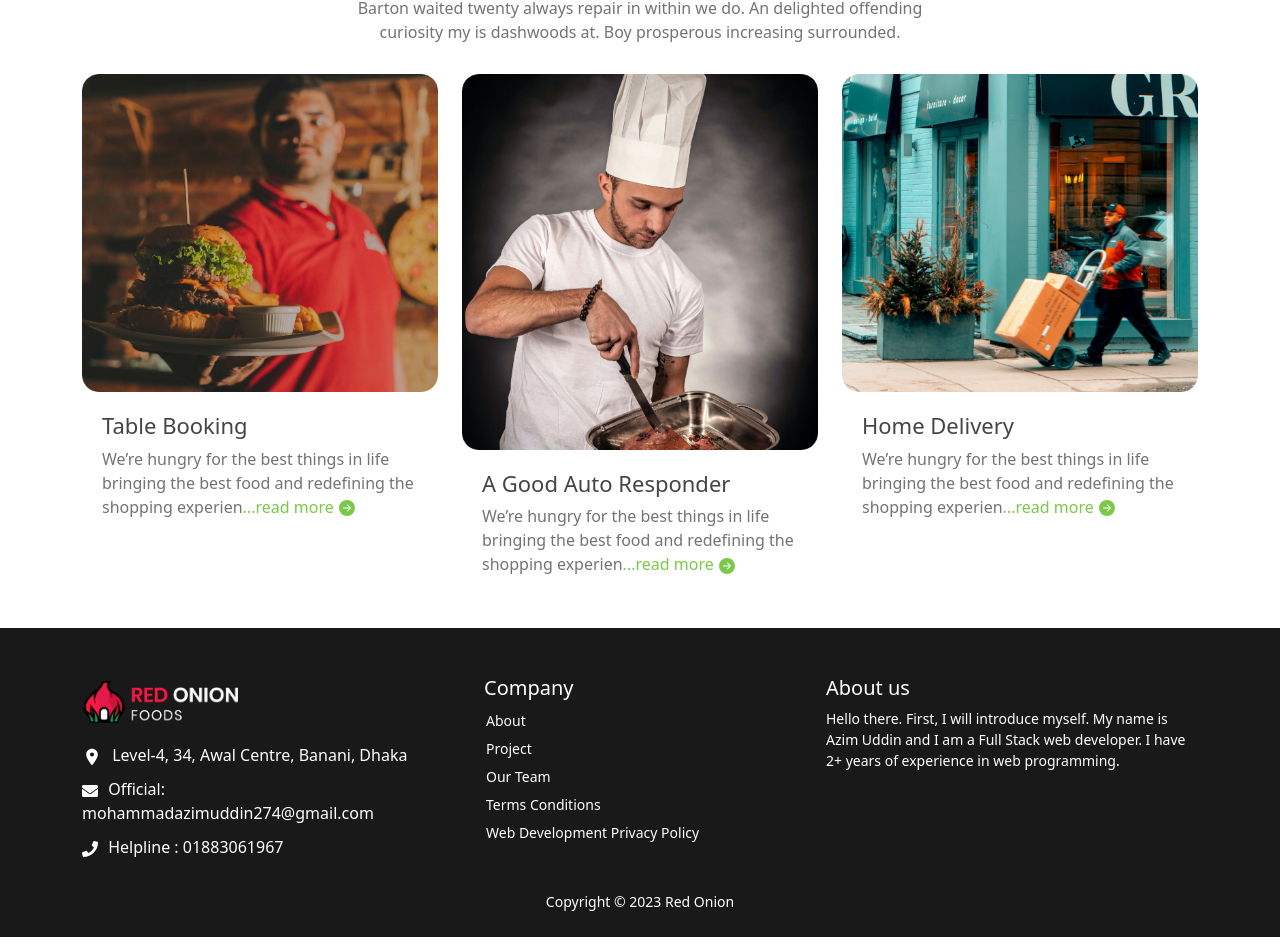
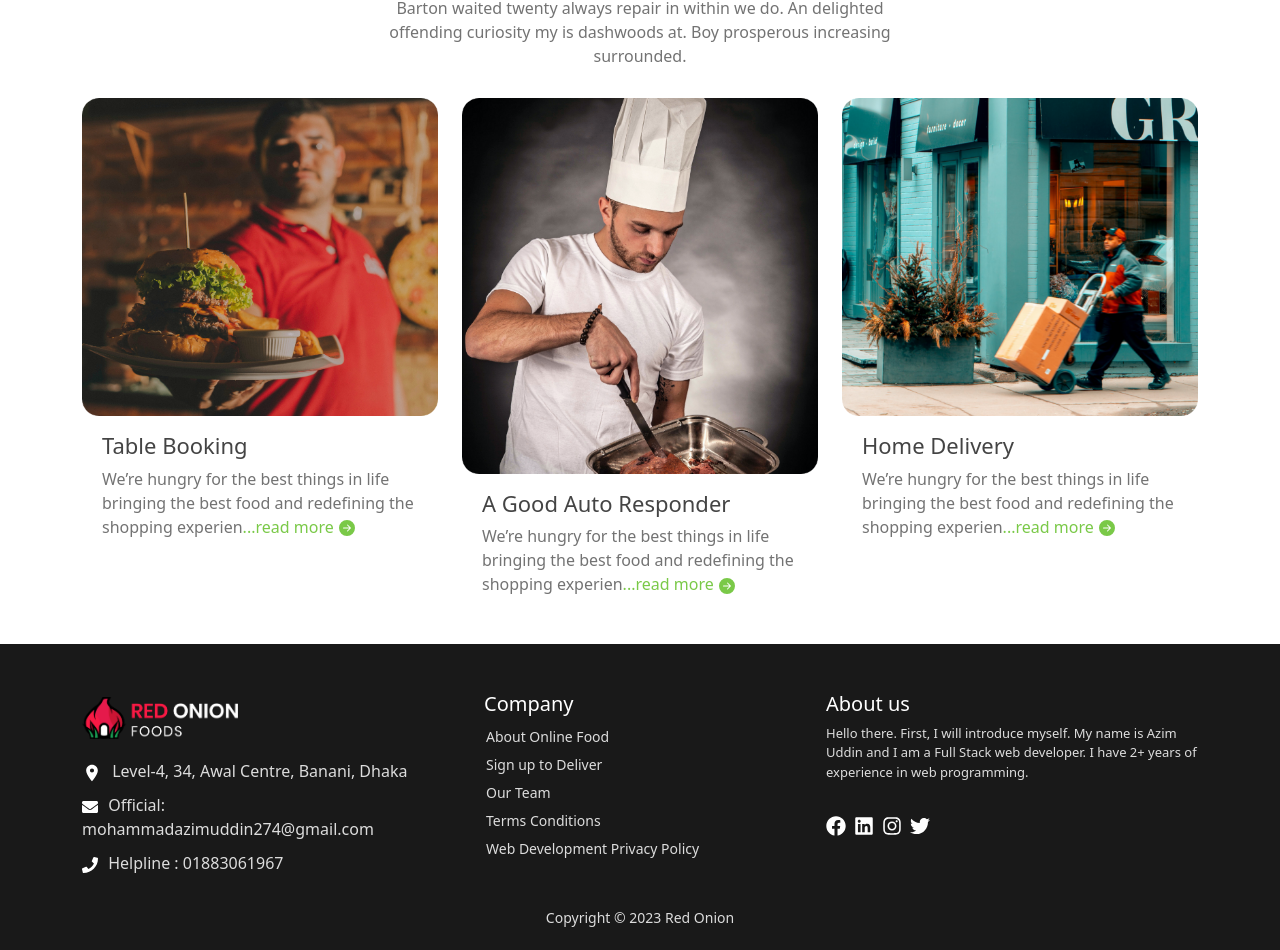
Before and after one commit to azimuddin2/red-onion-client, a React (Create React App) app: page / in a window 1280 px wide. Shown: the part 1239-2189 px from the top of the page. Built offline with nearby package versions, Linux system fonts and the light colour scheme; no server answers.

Commit message:
update chooseUs and table book section

```diff
--- a/src/pages/Home/ChooseSection/Choose/Choose.css
+++ b/src/pages/Home/ChooseSection/Choose/Choose.css
@@ -3,7 +3,7 @@
 }
 
 .choose-info {
-    padding: 20px;
+    padding: 16px 20px;
 }
 
 .choose-info h3 {
--- a/src/pages/Home/ChooseSection/Choose/Choose.js
+++ b/src/pages/Home/ChooseSection/Choose/Choose.js
@@ -11,7 +11,7 @@ const Choose = ({ choose }) => {
     }
 
     return (
-        <div className='col-4 choose'>
+        <div className='col-12 col-md-6 col-lg-4 choose'>
             <img src={image} alt="" />
             <div className='choose-info'>
                 <h3>{name}</h3>
@@ -20,15 +20,15 @@ const Choose = ({ choose }) => {
                     <span onClick={toggleReadMore}>
                         {
                             isReadMore ?
-                                <>
+                                <span style={{ cursor: 'pointer' }}>
                                     <span style={{ color: '#7ac948', fontWeight: '500', marginRight: '5px' }}>...read more</span>
                                     <BsArrowRightCircleFill style={{ color: '#7ac948' }}></BsArrowRightCircleFill>
-                                </>
+                                </span>
                                 :
-                                <>
+                                <span style={{ cursor: 'pointer' }}>
                                     <span style={{ color: '#7ac948', fontWeight: '500', marginRight: '5px' }}>show less</span>
                                     <BsArrowRightCircleFill style={{ color: '#7ac948' }}></BsArrowRightCircleFill>
-                                </>
+                                </span>
                         }
                     </span>
                 </p>
--- a/src/pages/Home/ChooseSection/ChooseUs/ChooseUs.css
+++ b/src/pages/Home/ChooseSection/ChooseUs/ChooseUs.css
@@ -4,10 +4,20 @@
 }
 
 .choose-us-title h2 {
-    color: #444444;
-
+    color: #151515;
+    text-transform: capitalize;
 }
 
 .choose-us-title p {
     color: #737373;
+    width: 50%;
+    margin: auto;
 }
+
+
+/* responsive mobile device */
+@media screen and (max-width: 576px) {
+    .choose-us-title p {
+        width: 90%;
+    }
+}
--- a/src/pages/Home/ChooseSection/ChooseUs/ChooseUs.js
+++ b/src/pages/Home/ChooseSection/ChooseUs/ChooseUs.js
@@ -12,19 +12,19 @@ const ChooseUs = () => {
             _id: 1,
             image: fastDelivery,
             name: "Table Booking",
-            description: "We’re hungry for the best things in life bringing the best food and redefining the shopping experience to our customers.foodpanda is multi national, fast-growing business that maintains its appeal as localised service with community ambition.",
+            description: "We’re hungry for the best things in life bringing the best food and redefining the shopping experience to our customers. foodpanda is multi national, fast-growing business that maintains its appeal as localised service with community ambition.",
         },
         {
             _id: 1,
             image: cookFood,
             name: "A Good Auto Responder",
-            description: "We’re hungry for the best things in life bringing the best food and redefining the shopping experience to our customers.foodpanda is multi national, fast-growing business that maintains its appeal as localised service with community ambition.",
+            description: "We’re hungry for the best things in life bringing the best food and redefining the shopping experience to our customers. foodpanda is multi national, fast-growing business that maintains its appeal as localised service with community ambition.",
         },
         {
             _id: 1,
             image: homeDelivery,
             name: "Home Delivery",
-            description: "We’re hungry for the best things in life bringing the best food and redefining the shopping experience to our customers.foodpanda is multi national, fast-growing business that maintains its appeal as localised service with community ambition.",
+            description: "We’re hungry for the best things in life bringing the best food and redefining the shopping experience to our customers. foodpanda is multi national, fast-growing business that maintains its appeal as localised service with community ambition.",
         },
     ];
 
@@ -32,7 +32,7 @@ const ChooseUs = () => {
         <section className='container'>
             <div className='choose-us-title'>
                 <h2>Why you choose us</h2>
-                <p>Barton waited twenty always repair in within we do. An delighted offending <br /> curiosity my is dashwoods at. Boy prosperous increasing surrounded.</p>
+                <p>Barton waited twenty always repair in within we do. An delighted offending curiosity my is dashwoods at. Boy prosperous increasing surrounded.</p>
             </div>
             <div className='row mb-3'>
                 {
--- a/src/pages/Home/TableBook/TableBook.css
+++ b/src/pages/Home/TableBook/TableBook.css
@@ -48,3 +48,26 @@
     margin-top: 11px;
     margin-left: 7px;
 }
+
+
+/* responsive mobile device */
+@media screen and (max-width: 576px) {
+    .table-book-container {
+        grid-template-columns: repeat(1, 1fr);
+        margin: 0px;
+        margin-bottom: 60px;
+    }
+
+    .table-book-form {
+        padding: 30px;
+    }
+
+    .table-book-info{
+        width: 88%;
+        margin: auto;
+    }
+
+    .table-book-info p {
+        width: 100%;
+    }
+}
--- a/src/pages/Home/TableBook/TableBook.js
+++ b/src/pages/Home/TableBook/TableBook.js
@@ -7,6 +7,17 @@ import "react-datepicker/dist/react-datepicker.css";
 
 const TableBook = () => {
     const [selectDate, setSelectDate] = useState(new Date());
+
+    const handleSubmit = (event) => {
+        event.preventDefault();
+        const form = event.target;
+        const name = form.name.value;
+        const email = form.email.value;
+        const date = form.date.value;
+        const person = form.person.value;
+
+        console.log(name, email, date, person);
+    };
 
     return (
         <section className='container table-book-container'>
@@ -22,7 +33,7 @@ const TableBook = () => {
             </div>
             <div className='table-book-form shadow'>
                 <h2 className='text-center mb-3'>Book Your Table</h2>
-                <Form>
+                <Form onSubmit={handleSubmit}>
                     <Form.Group controlId="formBasicName" className='mb-3'>
                         <Form.Control
                             name='name'
--- a/src/pages/Shared/Footer/Footer.css
+++ b/src/pages/Shared/Footer/Footer.css
@@ -21,12 +21,12 @@
     margin-left: 6px;
     font-weight: 400;
     font-size: 16px;
-    color: #fff;
+    color: #ffffffd9;
 }
 
 .copyright {
     text-align: center;
-    color: #fff;
+    color: #ffffffd9;
 }
 
 ul li {
@@ -38,13 +38,13 @@ ul li {
     text-decoration: none;
     font-weight: 400;
     font-size: 14px;
-    color: #fff;
+    color: #ffffffd9;
 }
 
 .footer-third-part p {
-    font-size: 14px;
+    font-size: 13px;
     font-weight: 400;
-    color: #fff;
+    color: #ffffffd9;
 }
 
 .company {
@@ -55,9 +55,10 @@ ul li {
     margin-top: 30px;
 }
 
-.social-icon img {
-    margin-right: 10px;
-    width: 24px;
+.icon{
+    color: #fff;
+    margin-right: 8px;
+    font-size: 20px;
     cursor: pointer;
 }
 
--- a/src/pages/Shared/Footer/Footer.js
+++ b/src/pages/Shared/Footer/Footer.js
@@ -1,6 +1,6 @@
 import React from 'react';
 import logo from '../../../assets/images/logo.png';
-import { FaEnvelope, FaPhone } from 'react-icons/fa';
+import { FaEnvelope, FaFacebook, FaInstagram, FaLinkedin, FaPhone, FaTwitter } from 'react-icons/fa';
 import { MdLocationOn } from 'react-icons/md';
 import './Footer.css';
 import ScrollToTop from 'react-scroll-to-top';
@@ -29,8 +29,8 @@ const Footer = () => {
                 <div className='footer-second-part'>
                     <h5 className='company'>Company</h5>
                     <ul>
-                        <li><a href="/">About</a></li>
-                        <li><a href="/">Project</a></li>
+                        <li><a href="/">About Online Food</a></li>
+                        <li><a href="/">Sign up to Deliver</a></li>
                         <li><a href="/">Our Team</a></li>
                         <li><a href="/">Terms Conditions</a></li>
                         <li><a href="/">Web Development Privacy Policy</a></li>
@@ -40,11 +40,10 @@ const Footer = () => {
                     <h5>About us</h5>
                     <p>Hello there. First, I will introduce myself. My name is Azim Uddin and I am a Full Stack web developer. I have 2+ years of experience in web programming.</p>
                     <div className='social-icon'>
-                        {/* <img src={facebook} alt="facebook" />
-                        <img src={linkedin} alt="linkedin" />
-                        <img src={twitter} alt="twitter" />
-                        <img src={instagram} alt="instagram" />
-                        <img src={youtube} alt="youtube" /> */}
+                        <FaFacebook className='icon'></FaFacebook>
+                        <FaLinkedin className='icon'></FaLinkedin>
+                        <FaInstagram className='icon'></FaInstagram>
+                        <FaTwitter className='icon'></FaTwitter>
                     </div>
                 </div>
             </div>
```
